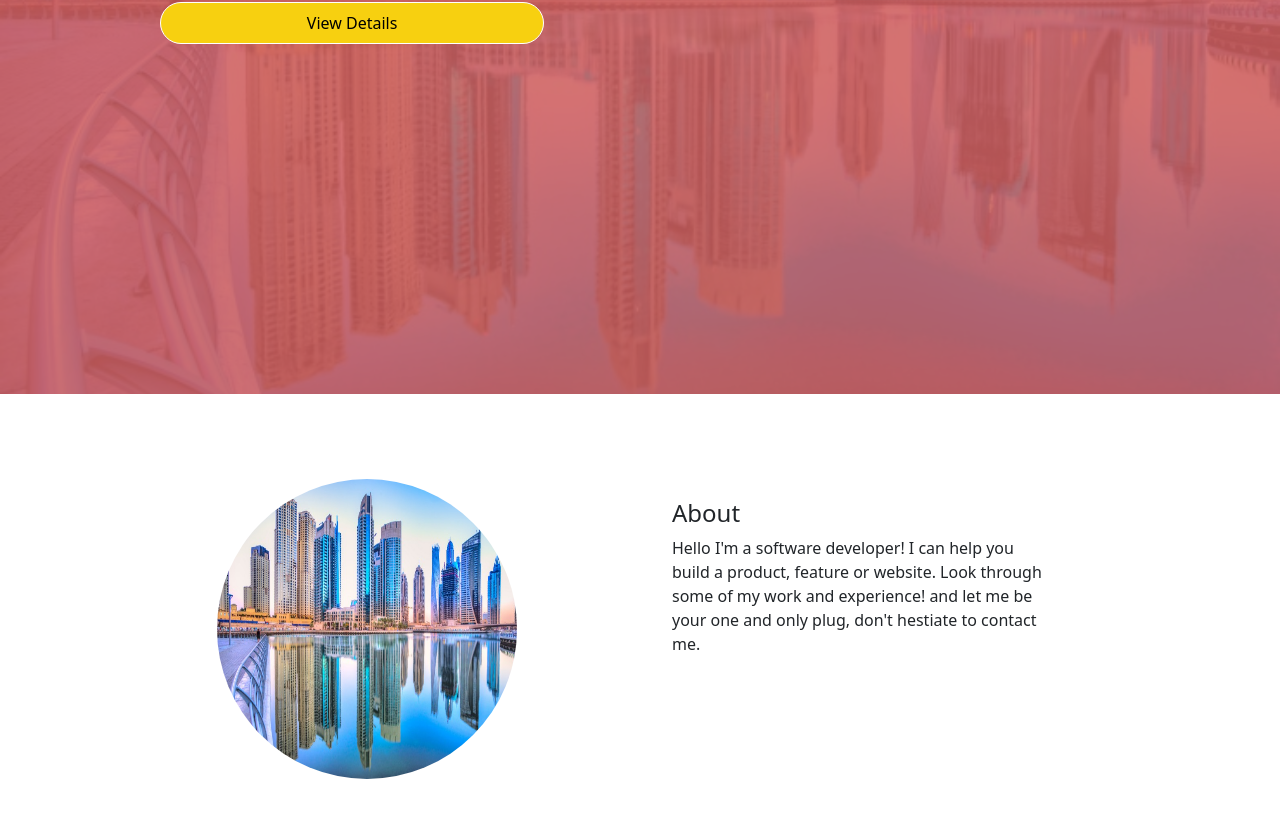
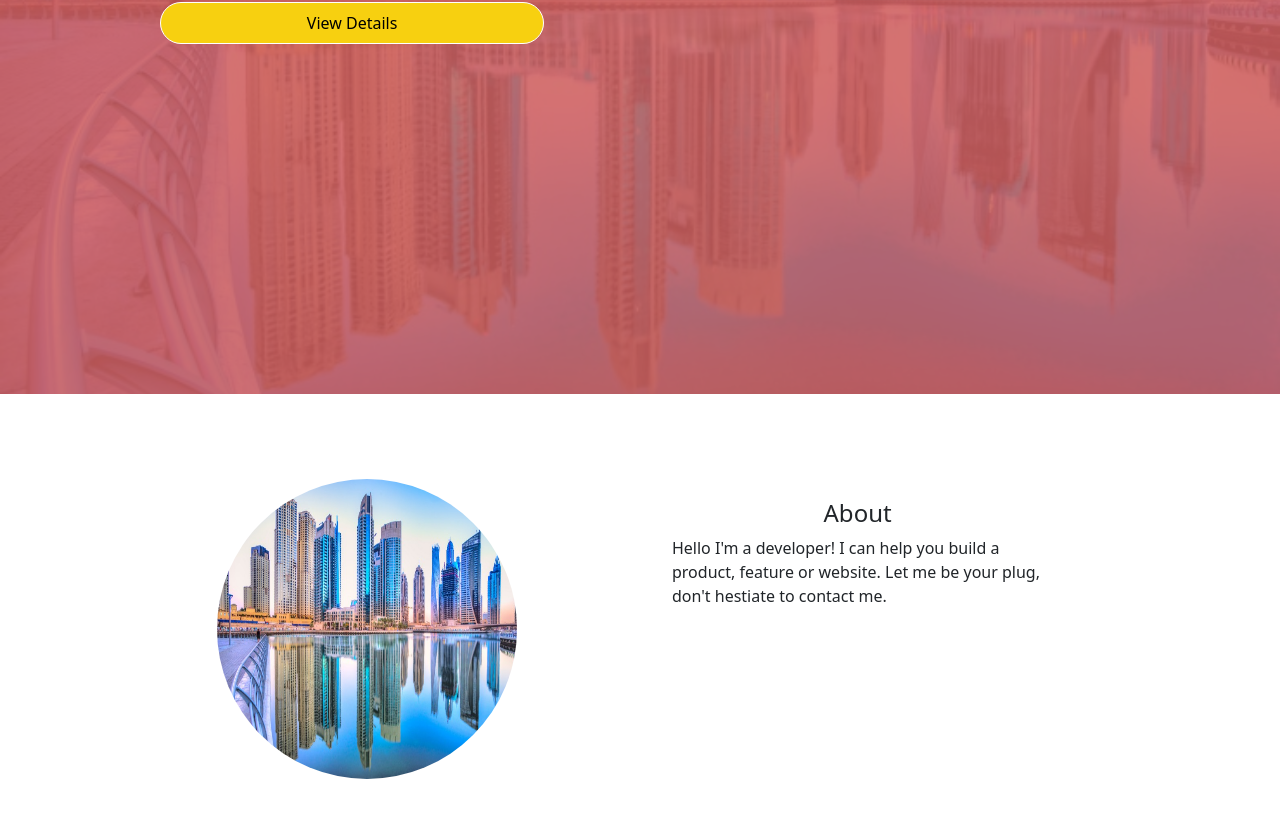
Before and after one commit to brainconnect93/personal-portfolio, a React (Create React App) app: page / in a window 1280 px wide. Shown: the part 479-1297 px from the top of the page. Built offline with nearby package versions, Linux system fonts and the light colour scheme.

Commit message:
install the react icons

```diff
--- a/package.json
+++ b/package.json
@@ -9,6 +9,7 @@
     "bootstrap": "^5.2.0",
     "react": "^18.2.0",
     "react-dom": "^18.2.0",
+    "react-icons": "^4.4.0",
     "react-scripts": "5.0.1",
     "typewriter-effect": "^2.19.0",
     "web-vitals": "^2.1.4"
--- a/src/components/About/About.js
+++ b/src/components/About/About.js
@@ -16,12 +16,11 @@ const About = () => (
         <div className="about-details">
           <div className="about-text">
             <h4>About</h4>
-            <span className="line" />
+            <div className="come"></div>
           </div>
           <p>
-            Hello I&apos;m a software developer! I can help you build a product,
-            feature or website. Look through some of my work and experience! and
-            let me be your one and only plug, don&apos;t hestiate to contact me.
+            Hello I&apos;m a developer! I can help you build a product, feature
+            or website. Let me be your plug, don&apos;t hestiate to contact me.
           </p>
         </div>
       </div>
--- a/src/components/About/about.css
+++ b/src/components/About/about.css
@@ -19,3 +19,15 @@
   text-align: left;
   padding: 20px;
 }
+
+.about-text h4 {
+  text-align: center;
+}
+
+/* .come {
+  display: block;
+  height: 5px;
+  width: 70px;
+  margin: 5px auto;
+  color: #cd5c5cda;
+} */
```
Also changed, not shown: 1 other file (tests, documents, lock files or other folders).
